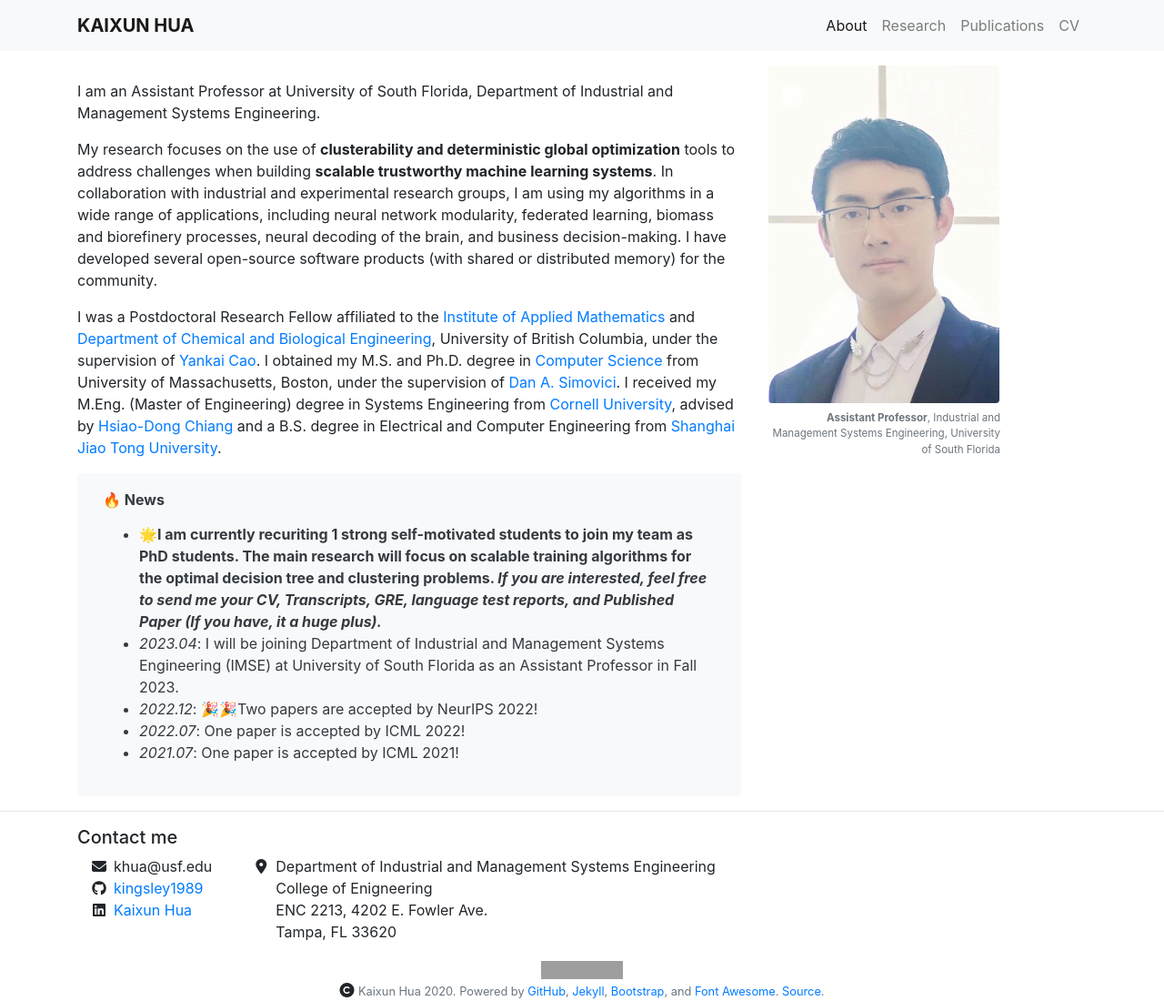
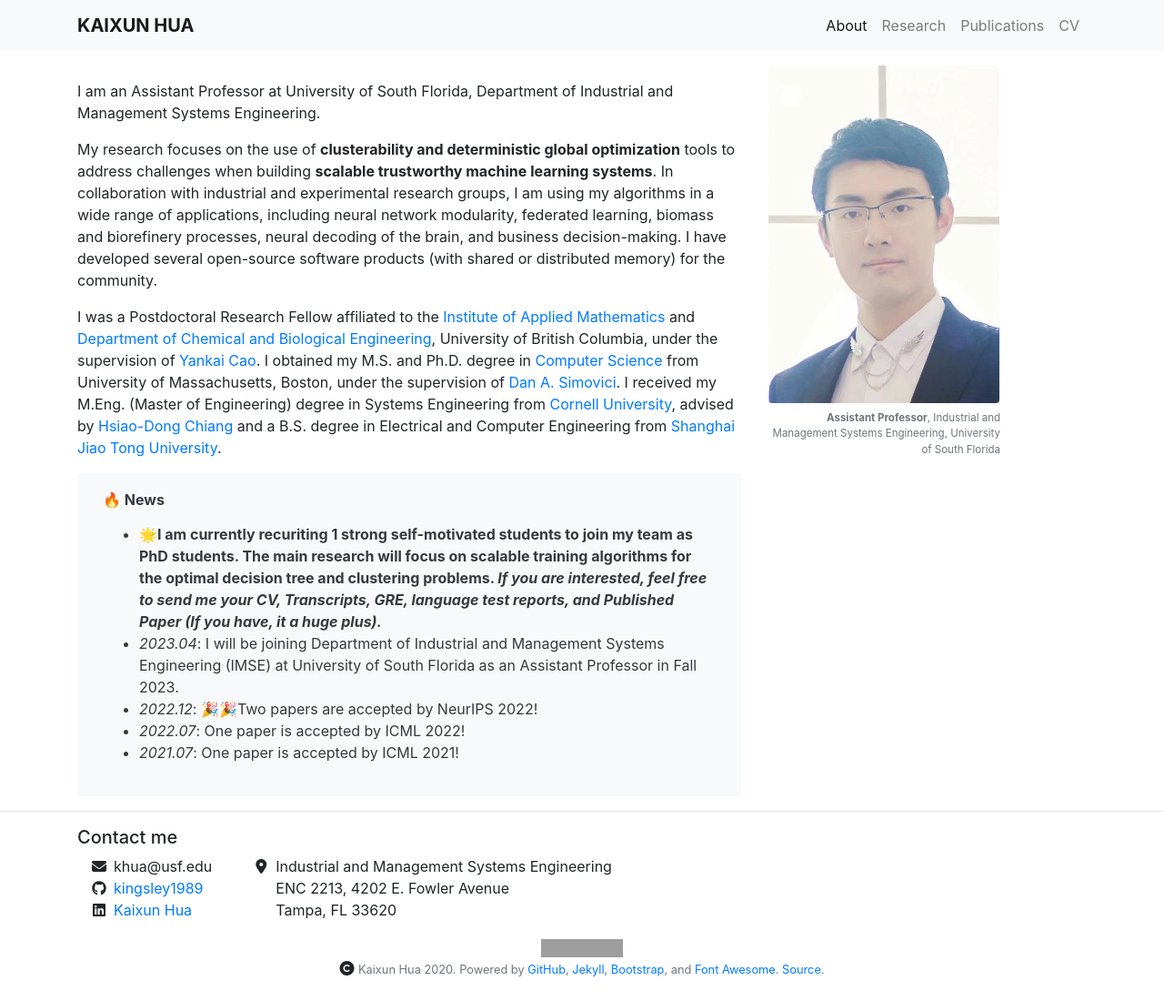
Before and after one commit to kingsley1989/kingsley1989.github.io, a Jekyll site: the page built from index.md, in a window 1280 px wide. Shown: the whole page at 91% size. Built offline with Jekyll 4.4.1, drawn with Linux system fonts in a browser that asks for light colours; nearby versions of some CDN libraries; after the commit the page ends 1076 px from its top, so only the background shows below that; grey boxes are pictures that could not be loaded.

Commit message:
update bio

```diff
--- a/_data/contact.yml
+++ b/_data/contact.yml
@@ -17,7 +17,6 @@ email:
   address: khua@usf.edu
 
 address:
-    Department of Industrial and Management Systems Engineering <br/>
-    College of Enigneering <br/>
-    ENC 2213, 4202 E. Fowler Ave. <br/>
+    Industrial and Management Systems Engineering <br/>
+    ENC 2213, 4202 E. Fowler Avenue <br/>
     Tampa, FL 33620
```
